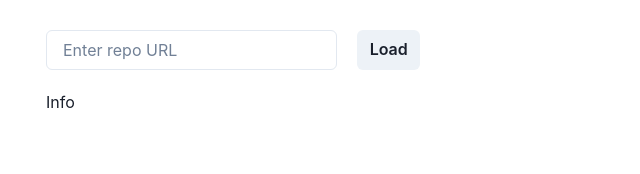
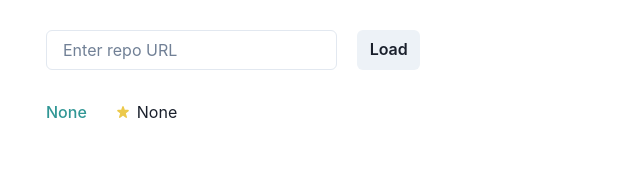
Before and after one commit to Nikolaus-B/github-kanban-bord, a React (Vite) app: page / in a window 1280 px wide. Shown: the top 174 px of the page, without its empty margins (0-640 px from the left). Built offline with nearby package versions, Linux system fonts and the light colour scheme.

Commit message:
add info on page, add builder for fetchUserRepoIsses

```diff
--- a/package.json
+++ b/package.json
@@ -10,13 +10,16 @@
     "preview": "vite preview"
   },
   "dependencies": {
+    "@chakra-ui/icons": "^2.1.1",
     "@chakra-ui/react": "^2.8.2",
     "@emotion/react": "^11.11.4",
     "@emotion/styled": "^11.11.5",
     "@reduxjs/toolkit": "^2.2.3",
     "axios": "^1.6.8",
     "framer-motion": "^11.0.24",
+    "i": "^0.3.7",
     "modern-normalize": "^2.0.0",
+    "npm": "^10.5.1",
     "react": "^18.2.0",
     "react-dom": "^18.2.0",
     "react-redux": "^9.1.0",
--- a/src/components/Info/Info.tsx
+++ b/src/components/Info/Info.tsx
@@ -1,3 +1,30 @@
+import { Flex, Link } from "@chakra-ui/react";
+import { StarIcon } from "@chakra-ui/icons";
+import { selectRepoInfo } from "../../redux/issue/issueSelectors";
+import { appSelector } from "../../redux/store";
+import formatNumber from "../../helpers/formatNumber";
+
 export const Info = () => {
-  return <div>Info</div>;
+  const repoInfo = appSelector(selectRepoInfo);
+
+  return (
+    <Flex gap={30}>
+      <Link
+        color="teal.500"
+        href={repoInfo.repoUrl}
+        target="_blank"
+        rel="noopener noreferrer"
+      >
+        {repoInfo.fullRepoName
+          ? repoInfo.fullRepoName.split("/").join(" > ")
+          : "None"}
+      </Link>
+      <Flex as="p" alignItems="center" gap={2}>
+        <StarIcon boxSize={3} color="yellow.400" />
+        {repoInfo.starsCount
+          ? `${formatNumber(repoInfo.starsCount)} stars`
+          : "None"}
+      </Flex>
+    </Flex>
+  );
 };
--- a/src/components/InputContainer/InputContainer.tsx
+++ b/src/components/InputContainer/InputContainer.tsx
@@ -1,11 +1,11 @@
 import { Button, Flex, Input, useToast } from "@chakra-ui/react";
 import { ChangeEvent, useState } from "react";
-import { getUsernameAndRepo } from "../../helpers/getUsernameAndRepo";
 import { useAppDispatch } from "../../redux/store";
 import {
   fetchUserRepoInfo,
   fetchUserRepoIsses,
 } from "../../redux/issue/operations";
+import getUsernameAndRepo from "../../helpers/getUsernameAndRepo";
 
 export const InputContainer = () => {
   const [repoUrl, setRepoUrl] = useState<string>("");
@@ -39,6 +39,7 @@ export const InputContainer = () => {
       <Input
         value={repoUrl}
         variant="outline"
+        outline="teal.500"
         placeholder="Enter repo URL"
         onChange={handleInputChange}
       />
--- a/src/components/Layout/Layout.tsx
+++ b/src/components/Layout/Layout.tsx
@@ -6,7 +6,7 @@ import { KanbanList } from "../KanbanList/KanbanList";
 export const Layout = () => {
   return (
     <Container as="section" maxW="1440px" mt="30px">
-      <Flex gap="20px" flexDir="column" ml="30px">
+      <Flex gap="30px" flexDir="column" ml="30px">
         <InputContainer />
         <Info />
       </Flex>
--- /dev/null
+++ b/src/helpers/formatNumber.ts
@@ -0,0 +1,9 @@
+function formatNumber(num: number): string {
+  if (num >= 1000) {
+    return (num / 1000).toFixed(0) + "k";
+  } else {
+    return num.toString();
+  }
+}
+
+export default formatNumber;
--- a/src/helpers/getUsernameAndRepo.ts
+++ b/src/helpers/getUsernameAndRepo.ts
@@ -1,4 +1,4 @@
-export function getUsernameAndRepo(url: string): {
+function getUsernameAndRepo(url: string): {
   username: string;
   repoName: string;
 } {
@@ -7,3 +7,5 @@ export function getUsernameAndRepo(url: string): {
   const repoName = urlParts[urlParts.length - 1];
   return { username, repoName };
 }
+
+export default getUsernameAndRepo;
--- a/src/redux/issue/issueSelectors.ts
+++ b/src/redux/issue/issueSelectors.ts
@@ -1,3 +1,5 @@
-import { appSelector } from "../store";
+import { RootState } from "../store";
 
-export const issues = appSelector((state) => state.issues.issues);
+export const selectIssues = (state: RootState) => state.issues.issues;
+
+export const selectRepoInfo = (state: RootState) => state.issues.repoInfo;
--- a/src/redux/issue/issueSlice.ts
+++ b/src/redux/issue/issueSlice.ts
@@ -1,9 +1,10 @@
 import { createSlice } from "@reduxjs/toolkit";
-import { IssueState } from "./issue";
-// import { fetchIssus } from "./operations";
+import { IssueState, Issue } from "./issue";
+import { fetchUserRepoInfo, fetchUserRepoIsses } from "./operations";
 
 const initialState: IssueState = {
   issues: [],
+  repoInfo: { fullRepoName: "", starsCount: 0, repoUrl: "" },
   isLoading: false,
   isError: false,
 };
@@ -12,14 +13,30 @@ const issueSlice = createSlice({
   name: "issues",
   initialState,
   reducers: {},
-  // extraReducers: (builder) => {
-  //   builder.addCase(
-  //     fetchIssus.fulfilled,
-  //     (state, action: PayloadAction<object[]>) => {
-  //       state.issues = action.payload;
-  //     }
-  //   );
-  // },
+  extraReducers: (builder) => {
+    builder.addCase(fetchUserRepoInfo.fulfilled, (state, action) => {
+      state.repoInfo.fullRepoName = action.payload.full_name;
+      state.repoInfo.starsCount = action.payload.stargazers_count;
+      state.repoInfo.repoUrl = action.payload.html_url;
+    });
+    builder.addCase(fetchUserRepoIsses.fulfilled, (state, action) => {
+      const filteredIssue: Issue[] = [];
+
+      action.payload.forEach((issue: any) => {
+        return filteredIssue.push({
+          id: issue.number,
+          title: issue.title,
+          issueNumber: issue.number,
+          createdAt: issue.created_at,
+          comments: issue.comments,
+          author: issue.author_association,
+          completed: issue.state,
+        });
+      });
+
+      state.issues = filteredIssue;
+    });
+  },
 });
 
 const issueReducer = issueSlice.reducer;
--- a/src/redux/issue/operations.ts
+++ b/src/redux/issue/operations.ts
@@ -9,12 +9,10 @@ interface FetchRepoArgs {
 }
 
 export const fetchUserRepoInfo = createAsyncThunk(
-  "issues/fetchAll",
+  "repoInfo/fetchInfo",
   async ({ username, repoName }: FetchRepoArgs, thunkAPI) => {
     try {
       const response = await axios.get(`/${username}/${repoName}`);
-      console.log(response.data);
-
       return response.data;
     } catch (e) {
       return thunkAPI.rejectWithValue((e as Error).message);
@@ -27,8 +25,6 @@ export const fetchUserRepoIsses = createAsyncThunk(
   async ({ username, repoName }: FetchRepoArgs, thunkAPI) => {
     try {
       const response = await axios.get(`/${username}/${repoName}/issues`);
-      console.log(response.data);
-
       return response.data;
     } catch (e) {
       return thunkAPI.rejectWithValue((e as Error).message);
--- a/src/redux/store.ts
+++ b/src/redux/store.ts
@@ -1,6 +1,8 @@
 import { configureStore } from "@reduxjs/toolkit";
 import { TypedUseSelectorHook, useDispatch, useSelector } from "react-redux";
 import issueReducer from "./issue/issueSlice";
+
+export type RootState = ReturnType<typeof store.getState>;
 
 export const store = configureStore({
   reducer: {
```
Also changed, not shown: src/redux/issue/issue.ts (+13 -3 lines), .eslintrc.cjs, 1 other file (tests, documents, lock files or other folders).
